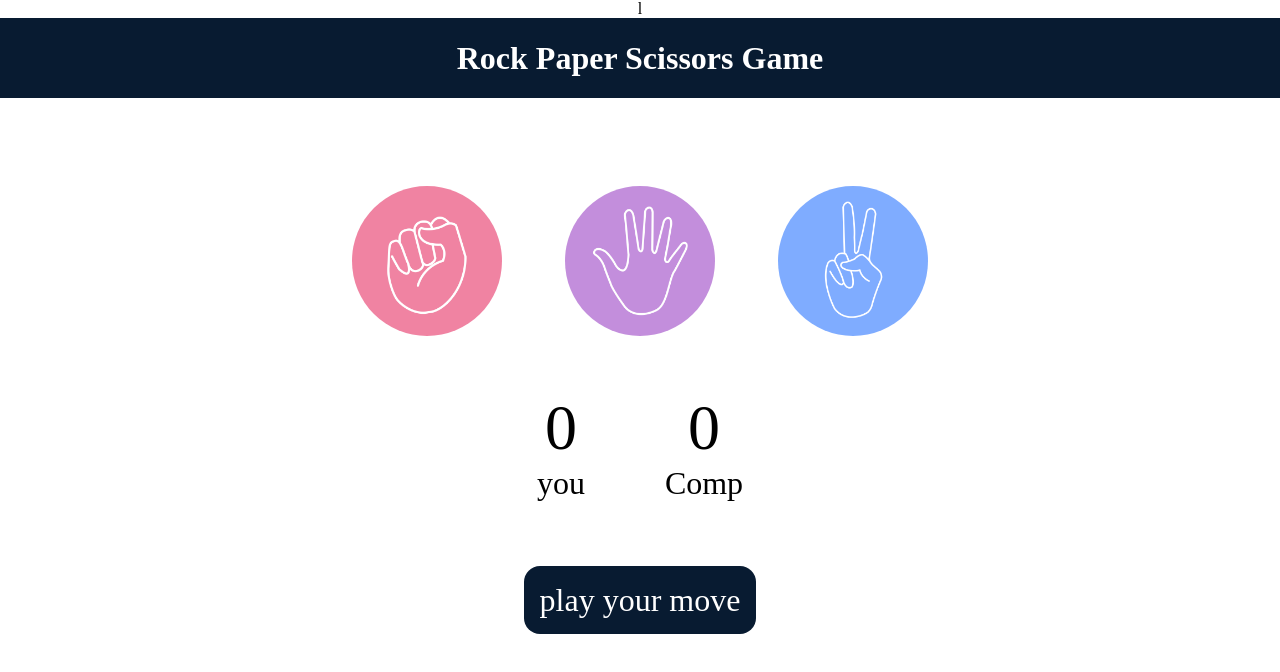
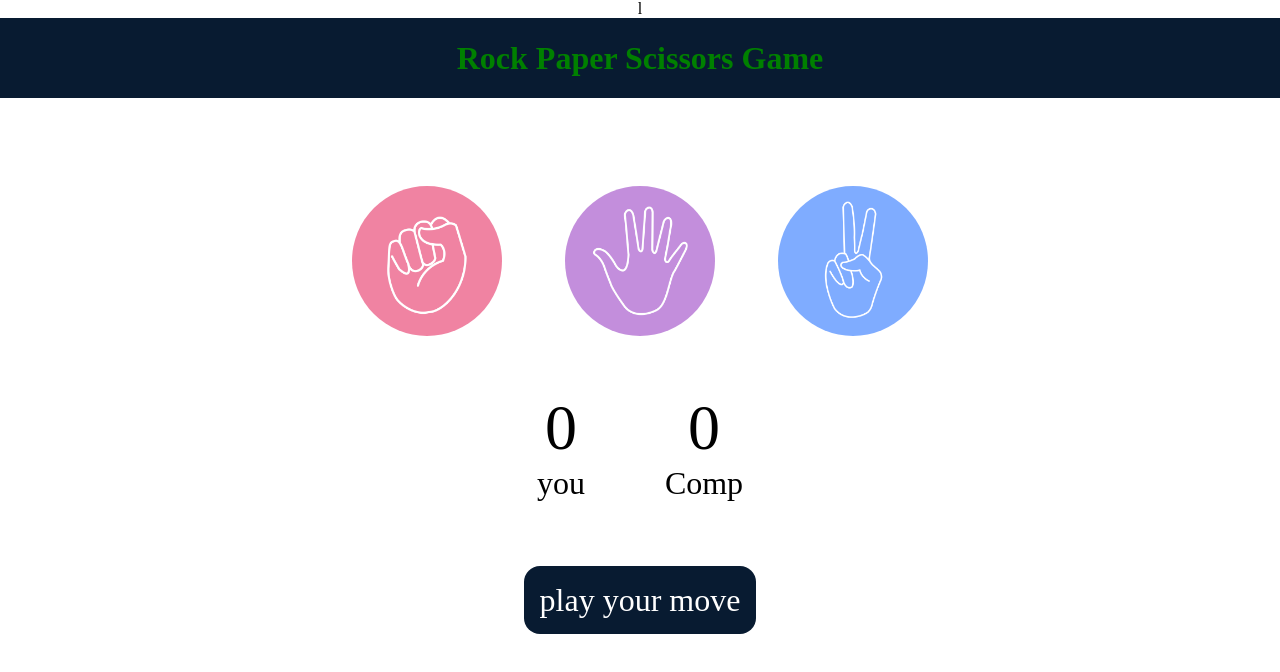
Before and after one commit to amarjaiswal7654-ops/rock-paper-scissor, a plain HTML site: page index.html in a window 1280 px wide. Drawn offline with Linux system fonts and the light colour scheme.

Commit message:
h1 color change white to green

```diff
--- a/style.css
+++ b/style.css
@@ -6,7 +6,7 @@
 
 h1{
     background-color:#081b31 ;
-    color: #fff;
+    color: green;
     height: 5rem;
     line-height: 5rem;
 }
```
